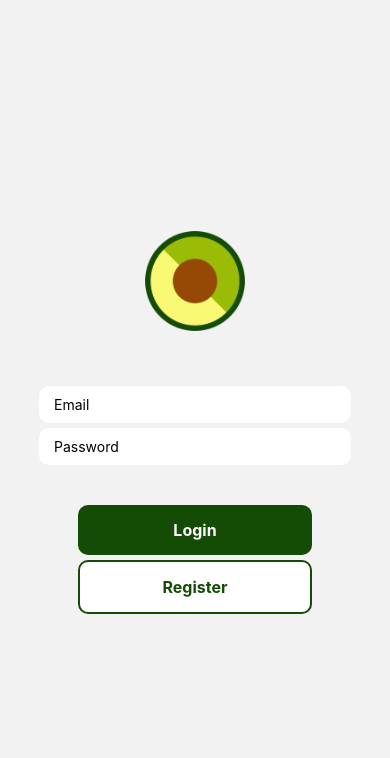
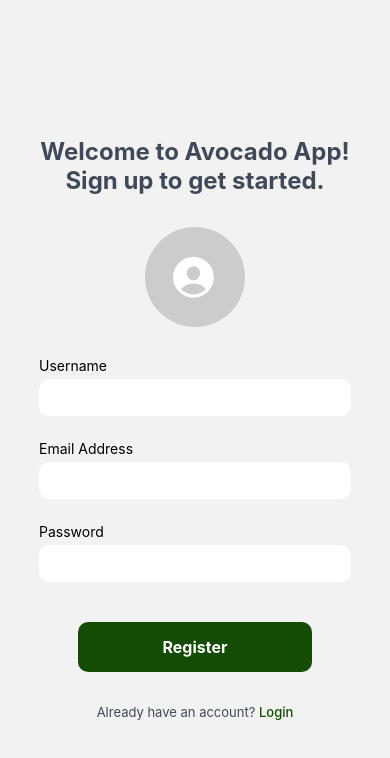
Before and after one commit to ericelizes1/Avocado-App, a React Native app in the folder avocado_src/: screen / in a window 390 px wide. Shown: the top 758 px of the page. Built offline with nearby package versions, Linux system fonts and the light colour scheme; no server answers.

Commit message:
Added registration screen

```diff
--- a/avocado_src/App.js
+++ b/avocado_src/App.js
@@ -14,6 +14,7 @@ import DiscoverScreen from './App/BottomTabNavigator/DiscoverScreen';
 import NotificationsScreen from './App/BottomTabNavigator/NotificationsScreen';
 import ProfileScreen from './App/BottomTabNavigator/ProfileScreen';
 import LoginScreen from './App/LoginScreen';
+import RegisterScreen from './App/RegisterScreen';
 
 // Components
 import AddReviewScreen from './App/BottomTabNavigator/AddReviewScreen';
@@ -41,6 +42,7 @@ export default function App() {
           cardStyleInterpolator: CardStyleInterpolators.forVerticalIOS,
         }}
       >
+        <Stack.Screen name="Register" component={RegisterScreen}/>
         <Stack.Screen name="Login" component={LoginScreen}/>
         <Stack.Screen name="Main" component={MainScreen}/>
         <Stack.Screen
--- a/avocado_src/App/BottomTabNavigator/EditProfileScreen.js
+++ b/avocado_src/App/BottomTabNavigator/EditProfileScreen.js
@@ -1,8 +1,10 @@
 import React, { useState } from 'react';
-import { Image, StyleSheet, Text, TextInput, TouchableOpacity, View, FlatList } from 'react-native';
+import { Image, StyleSheet, Text, TextInput, TouchableOpacity, View, FlatList, Alert } from 'react-native';
 import { useNavigation } from '@react-navigation/native';
 import { Ionicons } from '@expo/vector-icons';
 import * as ImagePicker from 'expo-image-picker';
+import { firebase } from '../../firebase';
+import { storage } from '../../firebase';
 
 export default function EditProfileScreen() {
   const navigation = useNavigation();
@@ -17,18 +19,37 @@ export default function EditProfileScreen() {
     navigation.goBack();
   };
 
+  const handleSaveProfile = () => {
+
+    alert("Profile saved!");
+  };
+
   const pickImage = async () => {
     let result = await ImagePicker.launchImageLibraryAsync({
       mediaTypes: ImagePicker.MediaTypeOptions.All,
       allowsEditing: true,
-      aspect: [4, 3],
+      aspect: [1, 1],
       quality: 1,
     });
 
     if (!result.cancelled) {
-      setSelectedImage(result.uri);
+      setSelectedImage(result.uri, "test-image")
+      .then(() => {
+        Alert.alert("Success!");
+      })
+      .catch((error) => { //alerts can be deleted, for testing purposes
+        Alert.alert(error);
+      });
     }
   };
+
+  uploadImage = async (uri, imageName) => {
+    const response = await fetch(uri);
+    const blob = await response.blob();
+
+    var ref = firebase.storage().ref().child("images/" + imageName);
+    return ref.put(blob);
+  }
 
   return (
     <View style={styles.container}>
@@ -82,7 +103,7 @@ export default function EditProfileScreen() {
         renderItem={({ item }) => null}
         ListFooterComponent={
           <View style={{alignItems: 'center', justifyContent: 'center', flexDirection: 'row',}}>
-            <TouchableOpacity style={styles.saveButton}>
+            <TouchableOpacity style={styles.saveButton} onPress={uploadImage}>
               <Text style={styles.buttonText}>Save profile</Text>
             </TouchableOpacity>
           </View>
--- a/avocado_src/App/LoginScreen.js
+++ b/avocado_src/App/LoginScreen.js
@@ -74,7 +74,7 @@ const LoginScreen = () => {
                     <Text style={styles.buttonText}>Login</Text>
                 </TouchableOpacity>
                 <TouchableOpacity
-                onPress={handleSignUp}
+                onPress={() => navigation.navigate("Register")}
                 style={[styles.button, styles.buttonOutline]}
                 >
                     <Text style={styles.buttonOutlineText}>Register</Text>
--- a/avocado_src/App/RegisterScreen.js
+++ b/avocado_src/App/RegisterScreen.js
@@ -1,16 +1,203 @@
-import React from 'react'
-import { View, Text } from 'react-native'
+import React, { useEffect, useState } from 'react'
+import { useNavigation } from '@react-navigation/core'
+import { StyleSheet, Text, TextInput, TouchableOpacity, Image, useWindowDimensions, View } from 'react-native'
+import { createUserWithEmailAndPassword, signInWithEmailAndPassword } from 'firebase/auth'
+import { auth } from '../firebase'
+import { Ionicons } from '@expo/vector-icons';
+import * as addProfilePhoto from 'expo-image-picker';
+
 
 const RegisterScreen = () => {
+    const [email, setEmail] = useState("");
+    const [password, setPassword] = useState("");
+    const [username, setUsername] = useState("");
+    const [selectedImage, setSelectedImage] = useState(null);
+    const [fetching, setFetching] = useState(false);
+    const [error, setError] = useState("");
+    const [isValid, setValid] = useState(true);
+
+    const navigation = useNavigation();
+
+    useEffect(() => {
+        const unsub = auth.onAuthStateChanged(user => {
+                if(user) {
+                    navigation.replace("Main");
+                }
+            })
+
+            return unsub;
+        }, [])
+
+    const handleSignUp = () => {
+        if (!email || !password) {
+            alert("Please enter your email and password");
+            return;
+        }
+        createUserWithEmailAndPassword(auth, email, password)
+        .then(userCredentials => {
+            const user = userCredentials.user;
+            console.log(user.email);
+        })
+        .catch(error => alert(error.message))
+    }
+
+    const pickImage = async () => {
+        let result = await ImagePicker.launchImageLibraryAsync({
+          mediaTypes: ImagePicker.MediaTypeOptions.All,
+          allowsEditing: true,
+          aspect: [1, 1],
+          quality: 1,
+        });
+    }
+
     return (
-        <View>
-            <Text>
-                Registration Screen
-            </Text>
+        <View
+            style={styles.container}
+            behavior="padding"
+        >
+            <View style={styles.inputContainer}>
+                <Text style={styles.greeting}>{`Welcome to Avocado App!\nSign up to get started.`}</Text>
+                <TouchableOpacity style={{alignItems: 'center', paddingVertical: 30 }} onPress={pickImage}>
+                {selectedImage ? (
+                  <View style={{ flexDirection: 'row', alignItems: 'center', }}>
+                    <Image source={{ uri: selectedImage }} style={{ width: 100, height: 100, borderRadius: 50 }} />
+                  </View>
+                ) : (
+                  <View style={{ backgroundColor: '#ccc', width: 100, height: 100, borderRadius: 50, justifyContent: 'center', alignItems: 'center' }}>
+                    <Ionicons name="person-circle" size={50} color="#fff" />
+                  </View>
+                )}
+              </TouchableOpacity>
+            </View>
+
+            <View style={styles.inputContainer}>
+                <View>
+                    <Text style={styles.inputTitle}>Username</Text>
+                    <TextInput
+                        onChangeText={(username) => setUsername(username.trim())}
+                        value={username}
+                        style={styles.input}
+                    ></TextInput>
+                </View>
+
+                <View style={{ marginTop: 24 }}>
+                    <Text style={styles.inputTitle}>Email Address</Text>
+                    <TextInput
+                        onChangeText={(email) => setEmail(email.trim())}
+                        value={email}
+                        style={styles.input}
+                    ></TextInput>
+                </View>
+
+                <View style={{ marginTop: 24 }}>
+                    <Text style={styles.inputTitle}>Password</Text>
+                    <TextInput
+                        onChangeText={(password) => setPassword(password.trim())}
+                        style={styles.input}
+                        value={password}
+                        secureTextEntry
+                    ></TextInput>
+                </View>
+            </View>
+
+            <View style={styles.buttonContainer}>
+            <TouchableOpacity
+                onPress={handleSignUp}
+                style={styles.button}>
+                    <Text style={styles.buttonText}>Register</Text>
+                </TouchableOpacity>
+            </View>
+
+            <TouchableOpacity
+                style={{ alignSelf: "center", marginTop: 32 }}
+                onPress={() => navigation.navigate("Login")}>
+                <Text style={{ color:"#414959", fontSize: 13 }}>
+                    Already have an account? <Text style={{ fontWeight: "500", color: "#154c05" }}>Login</Text>
+                </Text>
+            </TouchableOpacity>
         </View>
-    )
+    );
 }
 
 export default RegisterScreen
 
-const styles = StyleSheet.create({})
+const styles = StyleSheet.create({
+    container: {
+        flex: 1,
+        justifyContent: 'center',
+        alignItems: 'center',
+    },
+    greeting: {
+        marginTop: 12,
+        marginBottom: 2,
+        fontSize: 24,
+        fontWeight: '400',
+        textAlign: 'center',
+        color: '#414959',
+        fontWeight: 'bold'
+    },
+    errorMessage: {
+        height: 72,
+        alignItems: 'center',
+        justifyContent: 'center',
+        marginHorizontal: 30,
+    },
+    error: {
+        color: '#99201A',
+        fontSize: 13,
+        fontWeight: '600',
+        textAlign: 'center',
+    },
+
+    avatar: {
+        position: 'absolute',
+        width: 100,
+        height: 100,
+        borderRadius: 50
+    },
+
+    avatarPlaceholder: {
+        width: 100,
+        height: 100,
+        borderRadius: 50,
+        backgroundColor: '#E1E2E6',
+        marginTop: 48,
+        justifyContent: 'center',
+        alignItems: 'center'
+    },
+
+    inputContainer: {
+        width: '80%',
+    },
+    input: {
+        backgroundColor: 'white',
+        paddingHorizontal: 15,
+        paddingVertical: 10,
+        borderRadius: 10,
+        marginTop: 5.
+    },
+    buttonContainer: {
+        width: '60%',
+        justifyContent: 'center',
+        alignItems: 'center',
+        marginTop: 40,
+    },
+    button: {
+        backgroundColor: '#154c05',
+        width: '100%',
+        padding: 15,
+        borderRadius: 10,
+        alignItems: 'center'
+    },
+    buttonText: {
+        color: 'white',
+        fontWeight: '700',
+        fontSize: 16,
+    },
+    buttonOutlineText: {
+        color: '#154c05',
+        fontWeight: '700',
+        fontSize: 16,
+
+    },
+})
```
Also changed, not shown: avocado_src/App/utilities/UserPermissions.js (added, +20 -0 lines), avocado_src/UserContext.js (added, +17 -0 lines), 1 other file (tests, documents, lock files or other folders).
